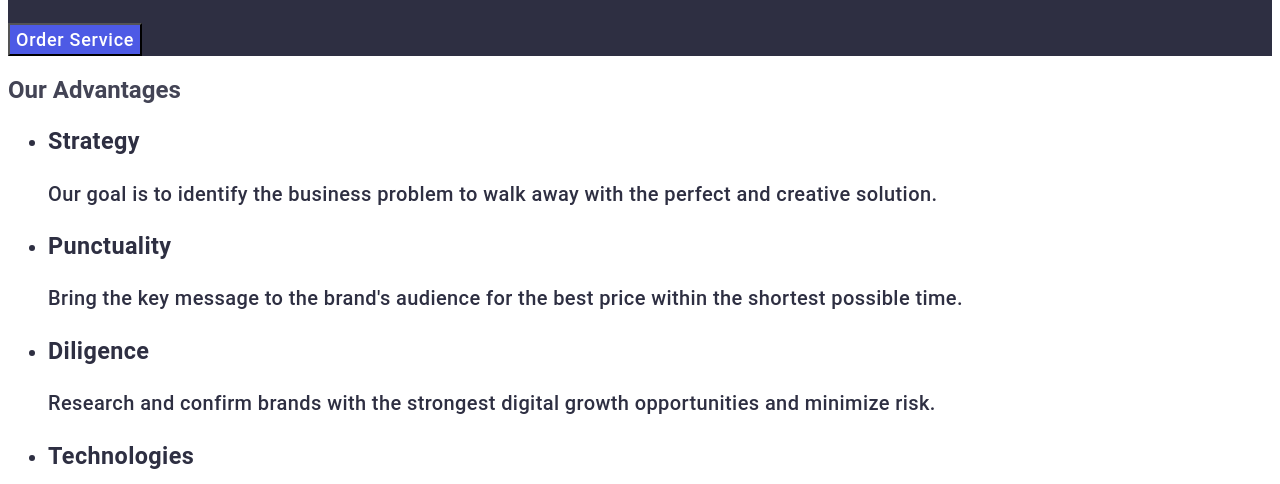
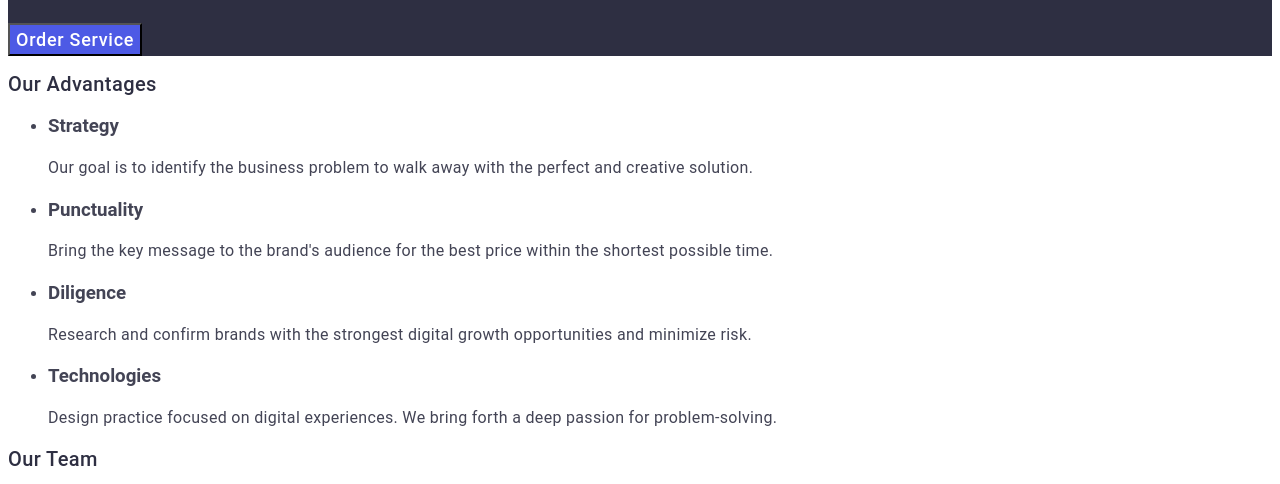
Before and after one commit to batkodumki/goit-markup-hw-02, a plain HTML site: page index.html in a window 1280 px wide. Shown: the part 309-793 px from the top of the page. Drawn offline with Linux system fonts and the light colour scheme.

Commit message:
Add files via upload

```diff
--- a/css/styles.css
+++ b/css/styles.css
@@ -95,7 +95,7 @@ button:hover, button:focus {
 .eff-sol{
   background-color: #2e2f42;
 }
-.advantages-list{
+.section-title{
   font-weight: 500;
   font-size: 20px;
   line-height: 1.2;
```
